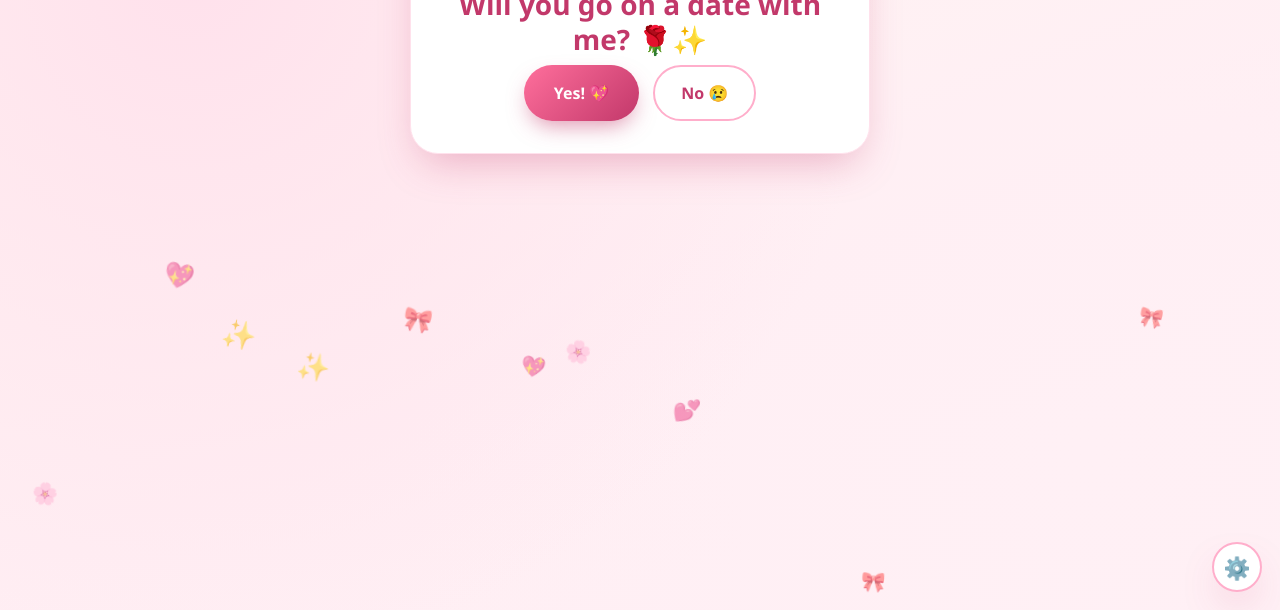
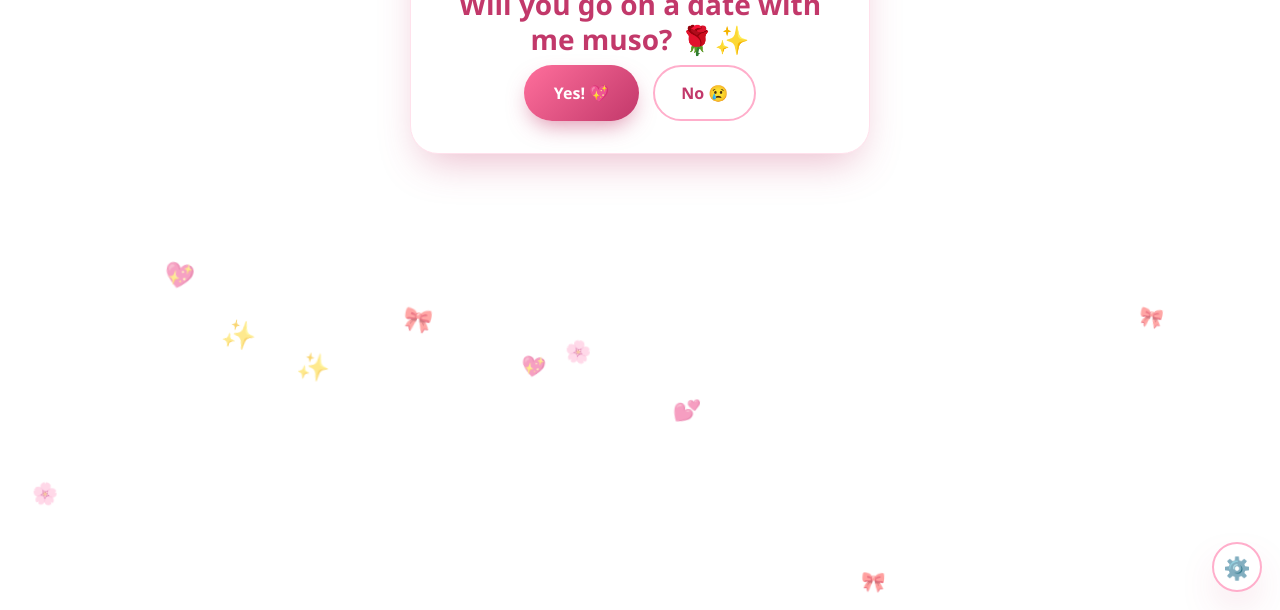
Before and after one commit to khadkasujan996-ops/sujankckhadka, a plain HTML site: page index.html in a window 1280 px wide. Shown: the part 190-800 px from the top of the page. Drawn offline with Linux system fonts and the light colour scheme.

Commit message:
Add files via upload

```diff
--- a/index.html
+++ b/index.html
@@ -24,8 +24,8 @@
     min-height:100vh;
     background:
       radial-gradient(circle at 15% 20%, var(--pink-100), transparent 55%),
-      radial-gradient(circle at 85% 80%, var(--pink-50), transparent 55%),
-      linear-gradient(160deg, var(--cream), #ffeef3 60%, var(--pink-50));
+      radial-gradient(circle at 85% 80%, var(--yellow-50), transparent 55%),
+      linear-gradient(160deg, var(--cream), #ffeef3 60%, var(--yellow-50));
     font-family: 'Segoe UI', system-ui, -apple-system, sans-serif;
     color: var(--ink);
     display:flex;
@@ -406,7 +406,7 @@
     <!-- STEP 1: The Question -->
     <div class="step active" data-step="1">
       <img class="hero-img" id="img1" src="" alt="" style="display:none;">
-      <div class="hero-emoji" id="emoji1">💌</div>
+      <div class="hero-emoji" id="emoji1">💌🐭</div>
       <h1 id="question1Text"></h1>
       <p class="sub" id="sub1Text"></p>
       <div class="btn-row" id="btnRow1">
@@ -469,7 +469,7 @@
 <div class="settings-overlay" id="settingsOverlay">
   <div class="settings-panel">
     <h2>Customize your page 💖</h2>
-    <p class="hint">Change the text, images, and food options below. Click "Save & Apply" to update the page instantly — no coding needed.</p>
+    <p class="hint">Change the text, images, and food options below. Click "Save & Apply".</p>
 
     <div class="settings-section-title notop">Step 1 — The Question</div>
     <label class="first">Page title (browser tab)</label>
@@ -548,17 +548,17 @@
    DEFAULT CONTENT — change anything here, or use the ⚙️ settings panel
 ==================================================================== */
 const DEFAULTS = {
-  pageTitle: "A Little Question 💖",
+  pageTitle: "A Little Question musu💖",
   emoji1: "💌",
   img1: "",
-  question1: "Will you go on a date with me? 🌹✨",
+  question1: "Will you go on a date with me muso? 🌹✨",
   sub1: "",
   yesText: "Yes! 💖",
   noText: "No 😢",
 
   emoji2: "🥰",
   img2: "",
-  question2: "Really, truly? You'll come? 🥰👉👈",
+  question2: "Really, truly? You'll come muso? 🥰👉👈",
   confirmText: "Okay! 💖",
 
   emoji3: "🗓️",
@@ -579,7 +579,7 @@ const DEFAULTS = {
 
   emoji5: "💍",
   img5: "",
-  finalText: "It's settled, see you soon! 😍❤️",
+  finalText: "see you soon! 😍❤️",
   finalSub: ""
 };
 
```
